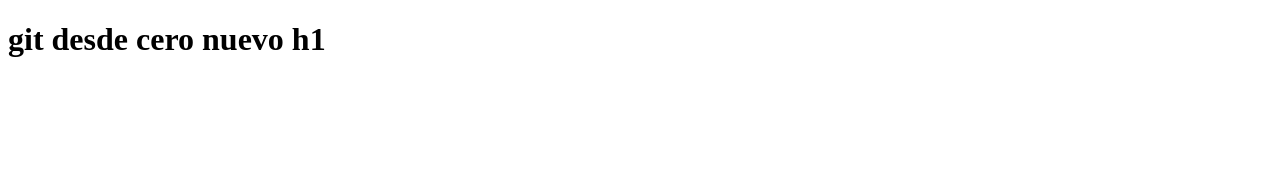
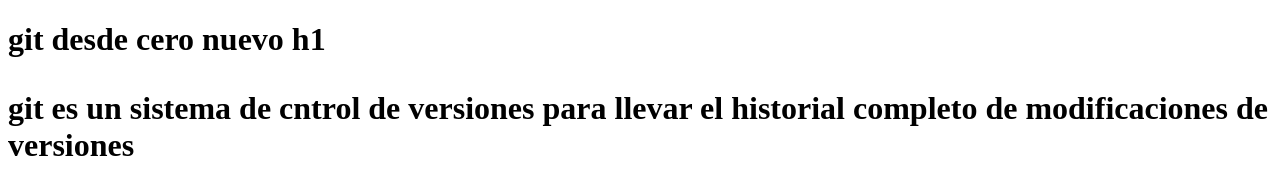
Before and after one commit to ironsol1976/git-desde-cero, a plain HTML site: page index.html in a window 1280 px wide. Drawn offline with Linux system fonts and the light colour scheme.

Commit message:
agrega una descripcion corta de git

```diff
--- a/index.html
+++ b/index.html
@@ -6,6 +6,8 @@
 </head>
 <body>
 	<h1>git desde cero nuevo h1<h1>
-
+	<p>
+		git es un sistema de cntrol de versiones para llevar el historial completo de modificaciones de versiones
+	</p>
 </body>
 <html>
```
